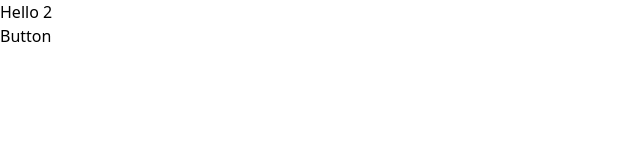
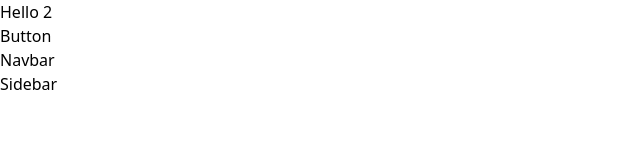
Before and after one commit to alexandruharuta/-project_management_orange, a React (Vite) app: page / in a window 1280 px wide. Shown: the top 160 px of the page, without its empty margins (0-640 px from the left). Built offline with nearby package versions, Linux system fonts and the light colour scheme.

Commit message:
Nabar and Sidebar Components added

```diff
--- a/src/App.tsx
+++ b/src/App.tsx
@@ -1,16 +1,16 @@
 import { useState } from 'react'
 import './App.css'
 import Button from './Components/Button'
+import Layout from './Components/Layout/Layout'
 
 function App() {
   const [count, setCount] = useState(0)
 
   return (
     <>
-
       <h1 className='text-3xl font-bold underline'>Hello 2</h1>
       <Button className='bg-sky-500/75 px-3 py-2 text-sky-50 rounded-lg'>Button</Button>
-
+      <Layout></Layout>
     </>
   )
 }
--- /dev/null
+++ b/src/Components/Layout/Layout.tsx
@@ -0,0 +1,11 @@
+import Navbar from "./Navbar"
+import Sidebar from "./Sidebar"
+
+export default function Layout() {
+    return (
+        <>
+            <Navbar></Navbar>
+            <Sidebar></Sidebar>
+        </>
+    )
+}
--- /dev/null
+++ b/src/Components/Layout/Navbar.tsx
@@ -0,0 +1,9 @@
+import React from "react";
+
+export default function Navbar() {
+    return (
+        <header>
+            <h1>Navbar</h1>
+        </header>
+    )
+}
--- /dev/null
+++ b/src/Components/Layout/Sidebar.tsx
@@ -0,0 +1,9 @@
+import React from "react";
+
+export default function Sidebar() {
+    return (
+        <header>
+            <h1>Sidebar</h1>
+        </header>
+    )
+}
```
